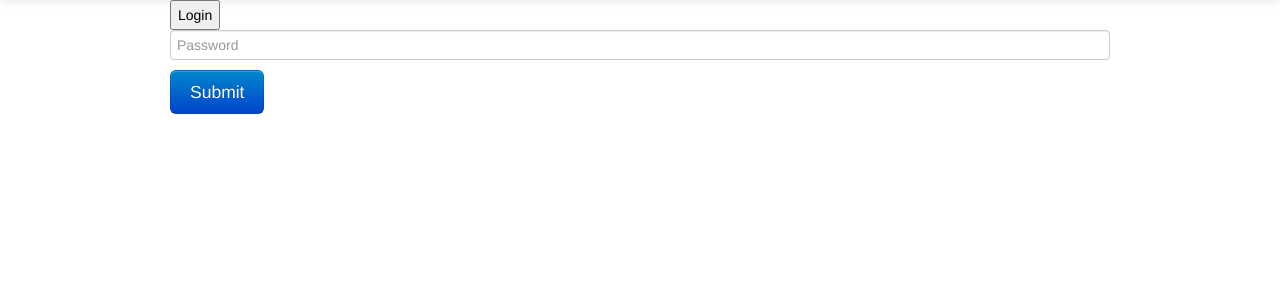
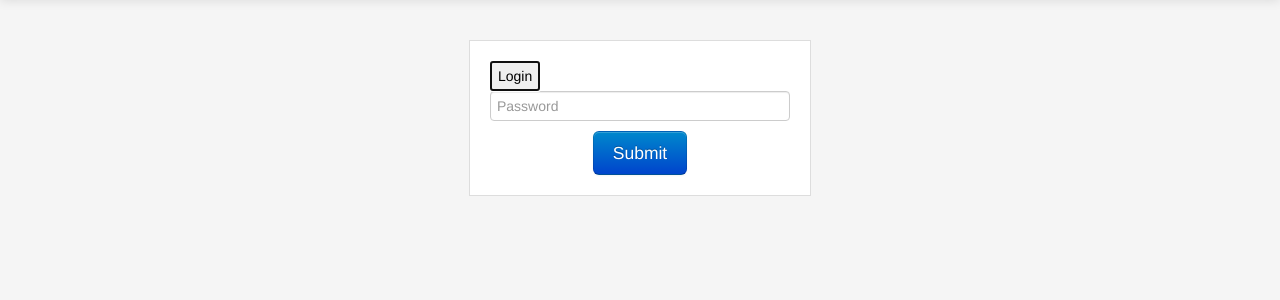
Before and after one commit to volkhin/rssreader, a Flask app: template rssreader/templates/login.html in a window 1280 px wide. Shown: the part 41-341 px from the top of the page. Run offline with Flask 2, Linux system fonts and the light colour scheme; the template is opened without the code that fills it, so the values that code supplies are empty, except form fields; tables that the repository leaves empty hold one stand-in row (values such as "Sample post"); form fields are guessed from the names that the template uses; parts of the project's set-up code (start-up, migrations or seed data) failed here and were passed over; some libraries are stand-ins or nearby versions.

Commit message:
refactor login form

```diff
--- a/rssreader/static/css/main.css
+++ b/rssreader/static/css/main.css
@@ -32,3 +32,12 @@
 .entry > .entry-title.unread {
     font-weight: bold;
 }
+
+.form-signin {
+    max-width: 300px;
+    background-color: #fff;
+    padding: 20px;
+    border: 1px #ddd solid;
+    margin: 40px auto;
+    text-align: center;
+}
--- a/rssreader/templates/layout.html
+++ b/rssreader/templates/layout.html
@@ -4,8 +4,10 @@
         <title>RSS Reader</title>
         <meta charset="utf-8">
         <meta name="viewport" content="width=device-width, initial-scale=1.0">
+        {% block css %}
         <link href="{{ url_for('static', filename='css/bootstrap.min.css') }}" rel="stylesheet" media="screen">
         <link href="{{ url_for('static', filename='css/main.css') }}" rel="stylesheet" media="screen">
+        {% endblock %}
 
         <script>
             showNotification = function(text) {
@@ -32,10 +34,10 @@
                     <p class="navbar-text pull-right">
                     {% if current_user.is_authenticated() %}
                     logged as {{ current_user.login }}
-                    <a href="{{ url_for('user.logout') }}">Log out</a>
+                    <a href="/logout" data-bypass>Log out</a>
                     </p>
                     {% else %}
-                    <a href="{{ url_for('user.login') }}">Log in</a>
+                    <a href="/login" data-bypass>Log in</a>
                     {% endif %}
                 </div>
             </div>
--- a/rssreader/templates/login.html
+++ b/rssreader/templates/login.html
@@ -1,20 +1,19 @@
 {% extends 'layout.html' %}
 
 {% block css %}
+{{ super() }}
 <style>
     body { background-color: #f5f5f5; }
-    .form-signin { width: 300px; background-color: #fff; padding: 20px; border:
-    1px #ddd solid; margin: 40px auto; text-align: center; }
 </style>
 {% endblock %}
 
 {% block body %}
 <form class="form-signin" method="post">
     {{ form.csrf_token }}
-    {{ form.login(class="input-block-level", placeholder=form.login.label.text) }}
-    <!-- {{ form.login.errors }} -->
-    {{ form.password(class="input-block-level", placeholder=form.password.label.text) }}
-    <!-- {{ form.password.errors }} -->
+    {{ form.login(class="input-block-level", placeholder=form.login.label.text,
+    autofocus=true, required=true) }}
+    {{ form.password(class="input-block-level",
+    placeholder=form.password.label.text, required=true) }}
     {{ form.submit(class="btn btn-large btn-primary") }}
 </form>
 {% endblock %}
```
